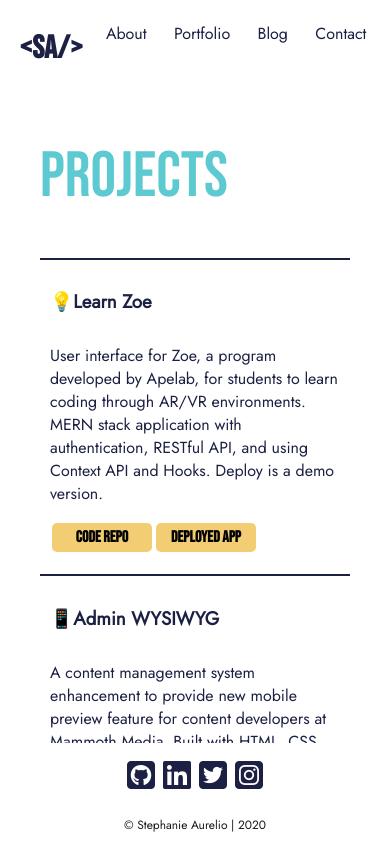
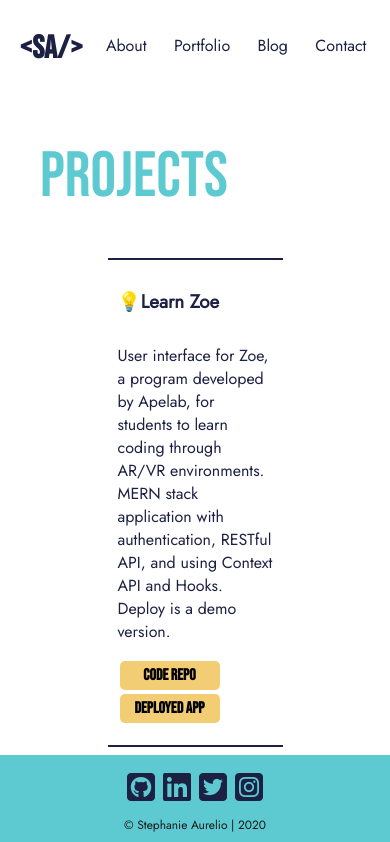
Before and after one commit to stephmarie17/react-portfolio, a React (Create React App) app: page /portfolio in a window 390 px wide. Shown: the top 842 px of the page. Built offline with nearby package versions, Linux system fonts and the light colour scheme; the HTML template or start-up script is replaced by a standard one.

Commit message:
update footer color and fix css responsive issues on mobile

```diff
--- a/src/App.css
+++ b/src/App.css
@@ -11,7 +11,7 @@ h1,
 h2,
 h3,
 h4 {
-  color: #d88a83;
+  color: #5dcad1;
   font-family: 'Bebas Neue', cursive;
 }
 
--- a/src/components/details/Hero.css
+++ b/src/components/details/Hero.css
@@ -7,7 +7,6 @@
   flex-direction: column;
   text-align: center;
   width: 100%;
-  height: 85vh;
   overflow: hidden;
 }
 
@@ -69,7 +68,7 @@
   bottom: 275px;
   left: 500px;
   margin: 10px;
-  min-height: 275px;
+  max-height: 300px;
 }
 
 @media screen and (max-width: 550px) {
@@ -85,17 +84,24 @@
     left: 0px;
     margin-bottom: 100px;
     min-height: 200px;
+    margin-right: 10px;
   }
 }
 
 @media screen and (max-width: 375px) {
   .masthead {
-    height: 100vh;
     margin: 0;
-    width: 80%;
+    width: 100%;
   }
 
   .masthead button {
     width: 200px;
   }
+
+  .hero-svg {
+    display: block;
+    margin-bottom: 50px;
+    justify-content: center;
+    align-items: center;
+  }
 }
--- a/src/components/details/ProjectCard.css
+++ b/src/components/details/ProjectCard.css
@@ -1,5 +1,5 @@
 .project-card {
-  width: 100%;
+  width: 50%;
   padding: 10px;
   margin-bottom: 10px;
   color: #1c2143;
--- a/src/components/layout/Footer.css
+++ b/src/components/layout/Footer.css
@@ -8,11 +8,12 @@ footer {
   left: 0;
   right: 0;
   bottom: 0;
-  background-color: white;
+  background-color: #5dcad1;
 }
 
 footer p {
   margin-bottom: 0;
+  margin-top: 0;
   padding-bottom: 10px;
 }
 
--- a/src/components/layout/Navbar.css
+++ b/src/components/layout/Navbar.css
@@ -2,6 +2,8 @@
   display: flex;
   justify-content: space-between;
   padding: 0.5rem 5vw;
+  margin-bottom: 10px;
+  background-color: transparent;
 }
 
 @media (min-width: calc(550px + 10vw)) {
@@ -22,7 +24,7 @@
 
 .styled-link {
   line-height: 0.25;
-  margin: 1.25rem 0 0 0;
+  margin: 2rem 0 0 0;
   padding: 0.25rem;
   text-decoration: none;
   color: #1c2143;
@@ -39,3 +41,9 @@
   text-decoration: none;
   margin-left: 0;
 }
+
+@media screen and (max-width: 360px) {
+  .styled-link {
+    margin: 1rem 0 0 0;
+  }
+}
--- a/src/components/pages/About.css
+++ b/src/components/pages/About.css
@@ -29,6 +29,7 @@
   margin-top: 100px;
   list-style: none;
   padding: 0;
+  max-width: 75%;
 }
 
 .about ul h3 {
@@ -56,6 +57,7 @@
     float: none;
     display: block;
     margin: 0 auto;
+    padding: 0;
   }
 }
 
--- a/src/components/pages/Blog.css
+++ b/src/components/pages/Blog.css
@@ -1,5 +1,6 @@
 .blog {
   display: block;
+  max-width: 75%;
   margin: 20px;
   padding: 20px;
 }
```
